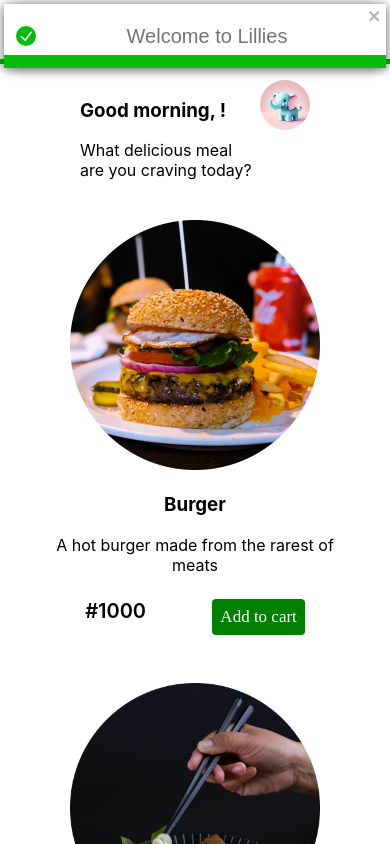
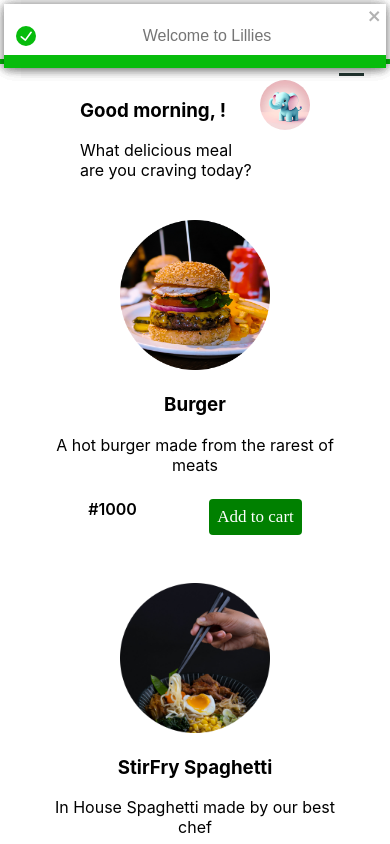
Before and after one commit to ifedolapoomoniyi/Lillies-Food-App, a React (Create React App) app in the folder foodapp/: page /dashboard in a window 390 px wide. Shown: the top 844 px of the page. Built offline with nearby package versions, Linux system fonts and the light colour scheme.

Commit message:
optimize for small screeens

```diff
--- a/foodapp/src/styles/ImageComp.css
+++ b/foodapp/src/styles/ImageComp.css
@@ -67,6 +67,7 @@
     align-items: center;
     border-left: 1px solid gray;
     height: calc(100% + 5px);
+    z-index: 200;
 }
 
 .modal-prop p{
@@ -107,3 +108,38 @@
     padding: 0.5rem;
     border: none;
 }
+
+/* Media queries for responsiveness */
+
+@media screen and (max-width: 768px) {
+    .blur {
+        width: 20%;
+    }
+
+    .modal-prop {
+        width: 80%;
+    }
+
+    .close-btn button {
+        left: 10px;
+    }
+}
+
+
+@media screen and (max-width: 480px) {
+    .blur {
+        width: 10%;
+    }
+
+    .modal-prop {
+        width: 90%;
+    }
+
+    .ImageComp img {
+        height: 150px;
+    }
+
+    .ImageComp div{
+        font-size: 16px;
+    }
+}
--- a/foodapp/src/styles/Navbar.css
+++ b/foodapp/src/styles/Navbar.css
@@ -1,13 +1,12 @@
 .Navbar{
     display: flex;
     justify-content: right;
-    background: rgb(38, 59, 54);
     /* padding: 12px 30px; */
     color: white;
     align-items: center;
     position: relative;
     top: -2rem;
-    z-index: 0;
+    z-index: 2;
 }
 .Navbar-links{
     display: flex;
@@ -44,7 +43,7 @@
     font-size: 20px;
     font-weight: 700;
     color: white;
-    z-index: 100000;
+    z-index: 10;
 }
 
 .hamburger {
@@ -62,6 +61,8 @@
         position: fixed;
         left: -100%;
         transition: 0.3s all ease;
+        background: rgb(38, 59, 54);
+
     }
 
     .Navbar.active {
@@ -84,7 +85,8 @@
         color: white;
         position: fixed;
         right: 1rem;
-        top: 1rem;
+        top: 5vh;
+        z-index: 10;
     }
 
     .bar {
--- a/foodapp/src/styles/Sidebar.css
+++ b/foodapp/src/styles/Sidebar.css
@@ -124,7 +124,7 @@
 
 /* media queries for responsiveness */
 
-@media screen and (max-width: 550px) {
+@media screen and (max-width: 600px) {
     .Sidebar {
         position: absolute;
         left: -100%;
```
